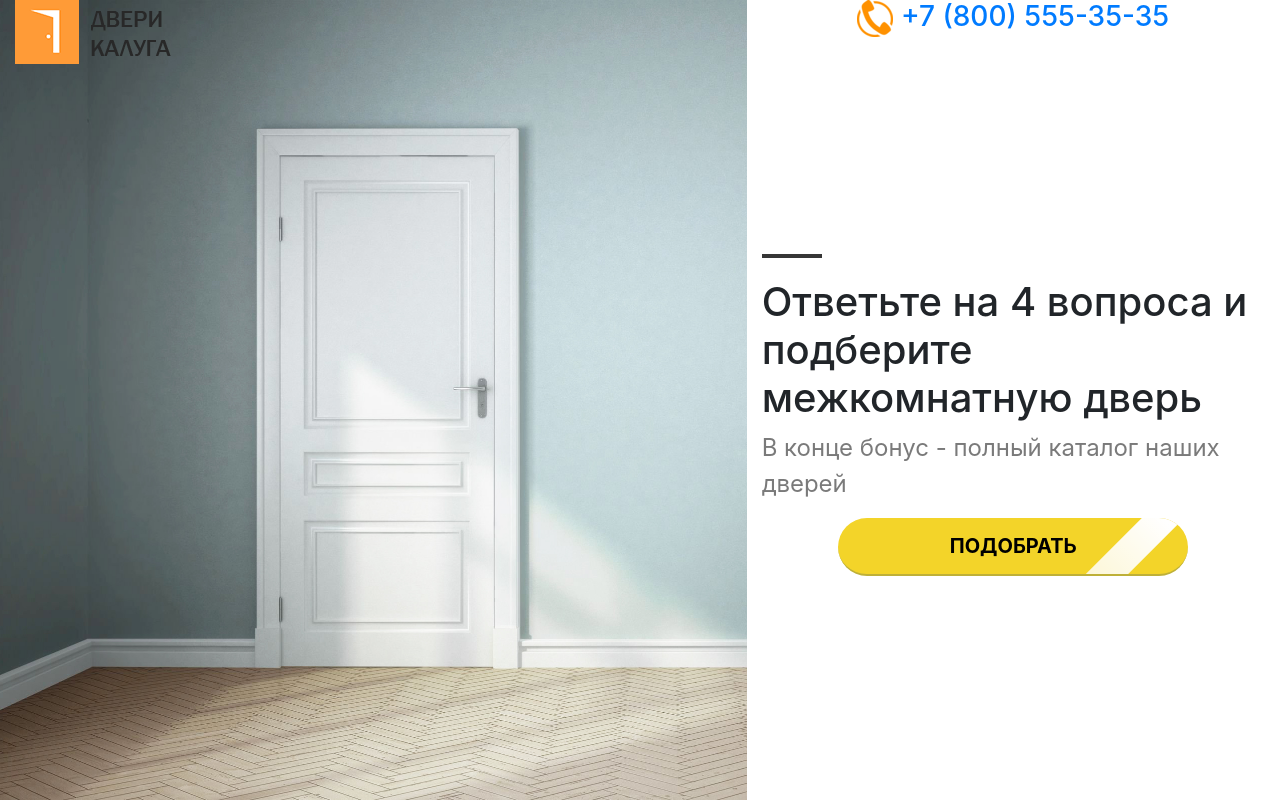
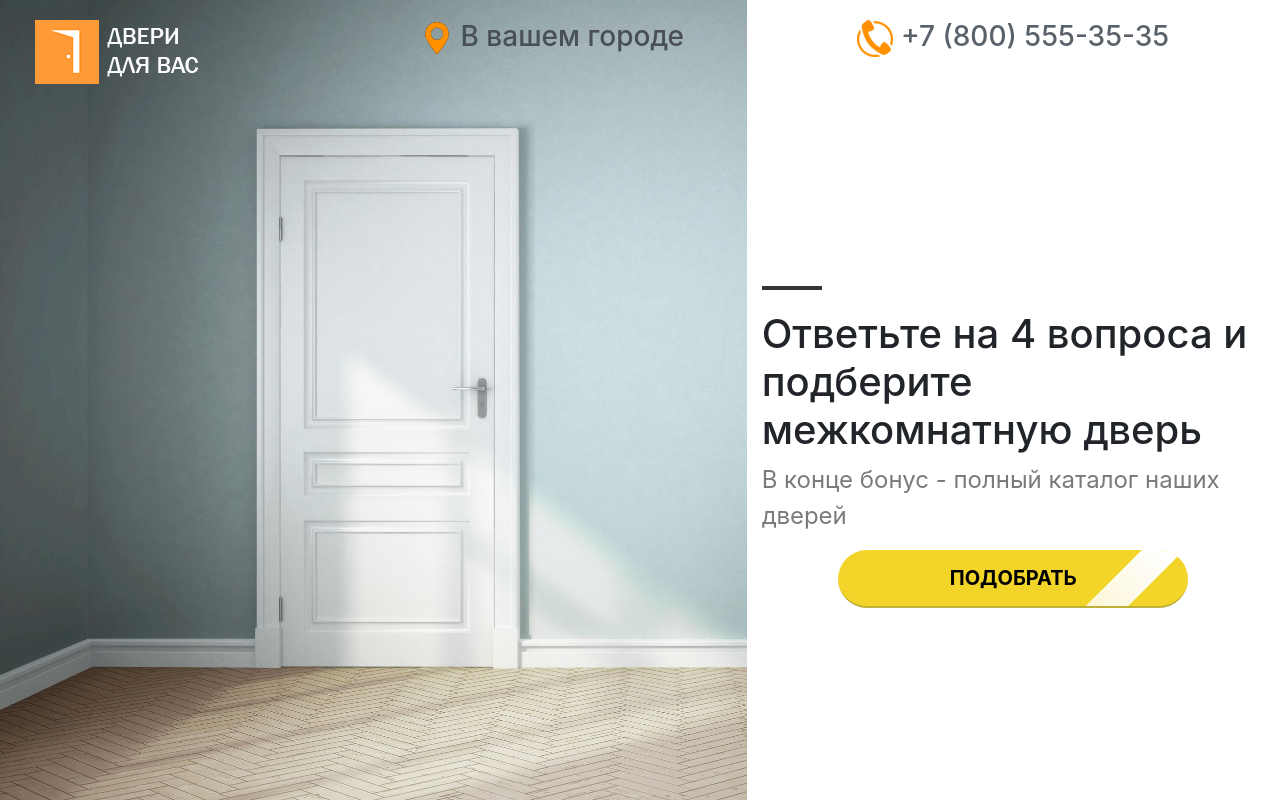
Before and after one commit to JohnyTitov/doors_quiz, a Django app: page / in a window 1280 px wide. Run offline with Django 3.2, Linux system fonts and the light colour scheme; some libraries are stand-ins or nearby versions.

Commit message:
design change

```diff
--- a/static/style/style.css
+++ b/static/style/style.css
@@ -104,8 +104,25 @@ margin-right: auto;
     100% { left: 110%; margin-left: 80px; }
 }
 
-
+/* сетка вверху страницы  */
 .grid-top{
     display: grid;
     grid-template-columns: 1fr 1fr;
 }
+
+/* Логотип */
+.logo-shop {
+    margin: 20px;
+    display: block;
+}
+
+/* Номер телефона */
+.phone-shop {
+    text-align: center;
+    margin: 20px;
+}
+
+.phone-shop a {
+    text-decoration: none;
+    color: #59616a;
+}
--- a/templates/index.html
+++ b/templates/index.html
@@ -28,14 +28,17 @@
                 <div>
                     <!-- Логотип магазина -->
                     {% if shop.logo %}
-                        <img src="{{ shop.logo.url }}">
+                        <img src="{{ shop.logo.url }}" class="logo-shop">
                     {% else %}
-                        <img src="{% static 'img/default_logo.png' %}">
+                        <img src="{% static 'img/default_logo.png' %}" class="logo-shop" >
                     {% endif %}
                 </div>
                 <div >
                     <!-- адрес -->
-                    <h3 style="text-align: right; ">{{ shop.address }}</h3>
+                    <h3 style="text-align: center; margin: 20px; color: #484f56; ">
+                        <img src="{% static 'img/geo-32.png' %}">
+                        {{ shop.address|default:"В вашем городе" }}
+                    </h3>
                 </div>
             </div>
         </div>
@@ -43,8 +46,8 @@
     <!-- Часть окна с контентом -->
     <div class="col-lg-5 " id="content-block">
         <!-- телефон -->
-        <h3 style="text-align: center; ">
-            <a href="tel:{{ shop.phone }}" style="text-decoration: none;">
+        <h3 class="phone-shop">
+            <a href="tel:{{ shop.phone }}">
                 <img src="{% static 'img/phone.png' %}">
                 {{ shop.phone.as_e164|phone_filter }}
             </a>
```
Also changed, not shown: static/img/default_logo.png, static/img/geo-32.png, 1 other file.
